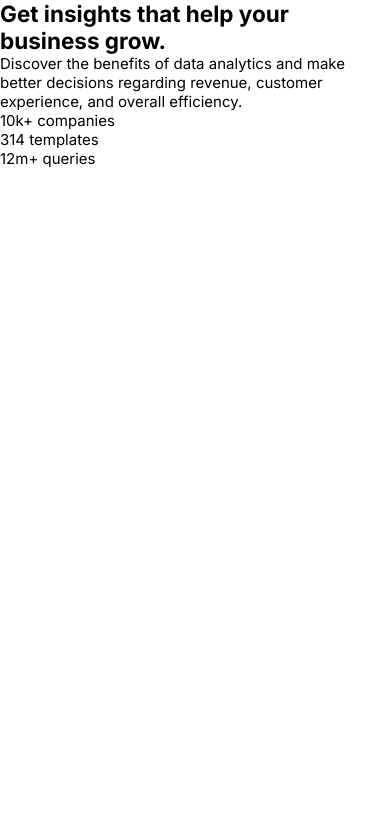
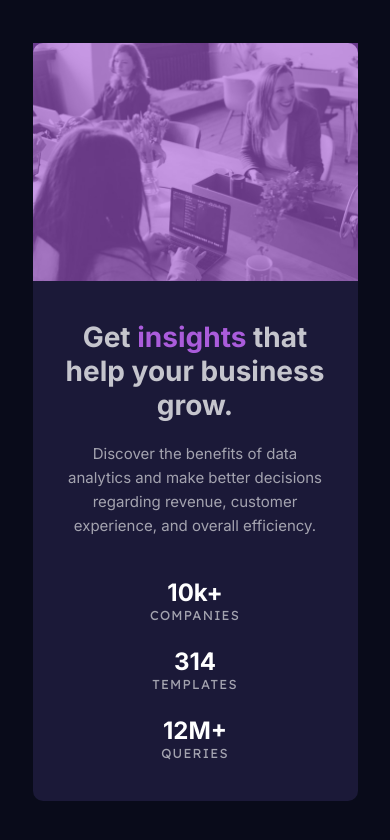
Before and after one commit to leocsdev/fe-mentor, a plain HTML site: page ch05-stats-preview-card-component/index.html in a window 390 px wide. Drawn offline with Linux system fonts and the light colour scheme.

Commit message:
Mobile version.

```diff
--- a/ch05-stats-preview-card-component/index.html
+++ b/ch05-stats-preview-card-component/index.html
@@ -25,11 +25,17 @@
     <main class="stats-card">
       <section class="card">
         <header class="card__header">
-          <!-- image here -->
+          <img
+            src="./images/image-header-mobile.jpg"
+            alt=""
+            class="header__image"
+          />
+          <div class="overlay"></div>
         </header>
         <div class="card__body">
           <h1 class="card__title">
-            Get insights that help your business grow.
+            Get <span class="title__highlight">insights</span> that help your
+            business grow.
           </h1>
           <p class="card__lead">
             Discover the benefits of data analytics and make better decisions
@@ -37,9 +43,17 @@
           </p>
         </div>
         <footer class="card__footer">
-          <p>10k+ <span class="stats__companies">companies</span></p>
-          <p>314 <span class="stats__templates">templates</span></p>
-          <p>12m+ <span class="stats__queries">queries</span></p>
+          <ul class="stats-info">
+            <li class="stats-info__item">
+              10k+ <span class="stats__companies">companies</span>
+            </li>
+            <li class="stats-info__item">
+              314 <span class="stats__templates">templates</span>
+            </li>
+            <li class="stats-info__item">
+              12M+ <span class="stats__queries">queries</span>
+            </li>
+          </ul>
         </footer>
       </section>
     </main>
--- a/ch05-stats-preview-card-component/style.css
+++ b/ch05-stats-preview-card-component/style.css
@@ -33,3 +33,95 @@ img {
   width: 100%;
   display: block;
 }
+
+.stats-card {
+  background-color: var(--very-dark-blue);
+  color: var(--white);
+  min-height: 100vh;
+  display: flex;
+  align-items: center;
+  justify-content: center;
+  padding: 2rem;
+}
+
+.card {
+  width: 325px;
+  background-color: var(--dark-desaturated-blue);
+  border-radius: 10px;
+}
+
+.card__header {
+  margin-bottom: 4rem;
+  position: relative;
+}
+
+.card__header .header__image {
+  border-top-right-radius: 10px;
+  border-top-left-radius: 10px;
+}
+
+.card__header .overlay {
+  position: absolute;
+  top: 0;
+  left: 0;
+  width: 100%;
+  height: 100%;
+  background-color: rgb(170, 92, 219, 0.6);
+}
+
+.card__body,
+.card__footer {
+  padding: 0 3.2rem;
+}
+
+.card__body {
+  color: var(--transparent-white-2);
+  margin-bottom: 4rem;
+  text-align: center;
+}
+
+.card__title {
+  font-size: 2.8rem;
+  margin-bottom: 2rem;
+  text-align: center;
+  color: var(--transparent-white-1);
+  line-height: 1.2;
+}
+
+.title__highlight {
+  color: var(--soft-violet);
+}
+
+.card__lead {
+  line-height: 1.6;
+}
+
+.card__footer {
+  margin-bottom: 4rem;
+}
+
+.card__footer .stats-info {
+  display: flex;
+  flex-direction: column;
+  list-style: none;
+  gap: 2.4rem;
+  font-size: 2.4rem;
+  font-weight: 700;
+}
+
+.stats-info__item {
+  display: flex;
+  flex-direction: column;
+  align-items: center;
+}
+
+.stats__companies,
+.stats__templates,
+.stats__queries {
+  font-family: 'Lexend Deca', sans-serif;
+  font-size: 1.3rem;
+  font-weight: 400;
+  text-transform: uppercase;
+  color: var(--transparent-white-2);
+  letter-spacing: 1.2px;
+}
```
